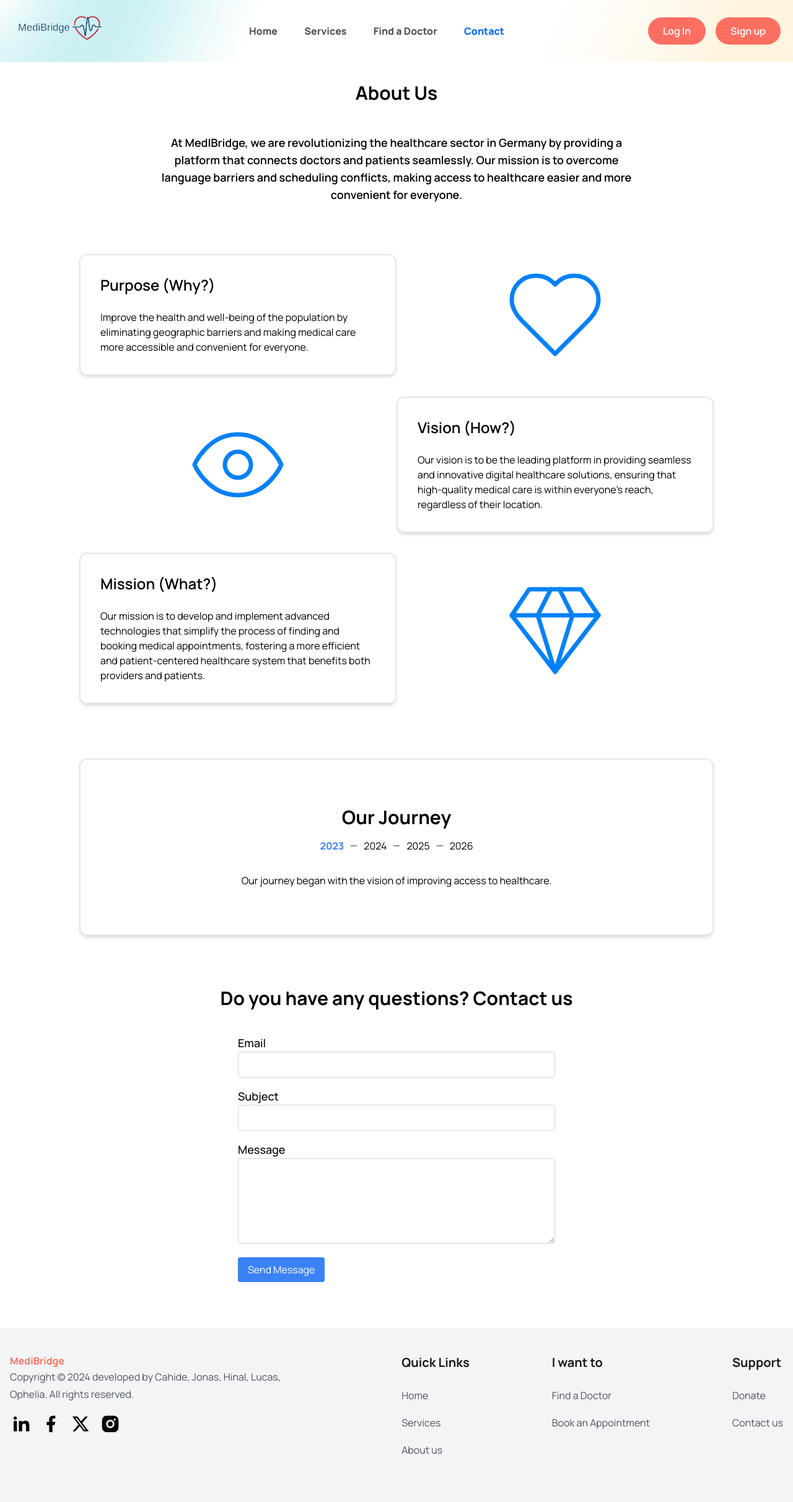
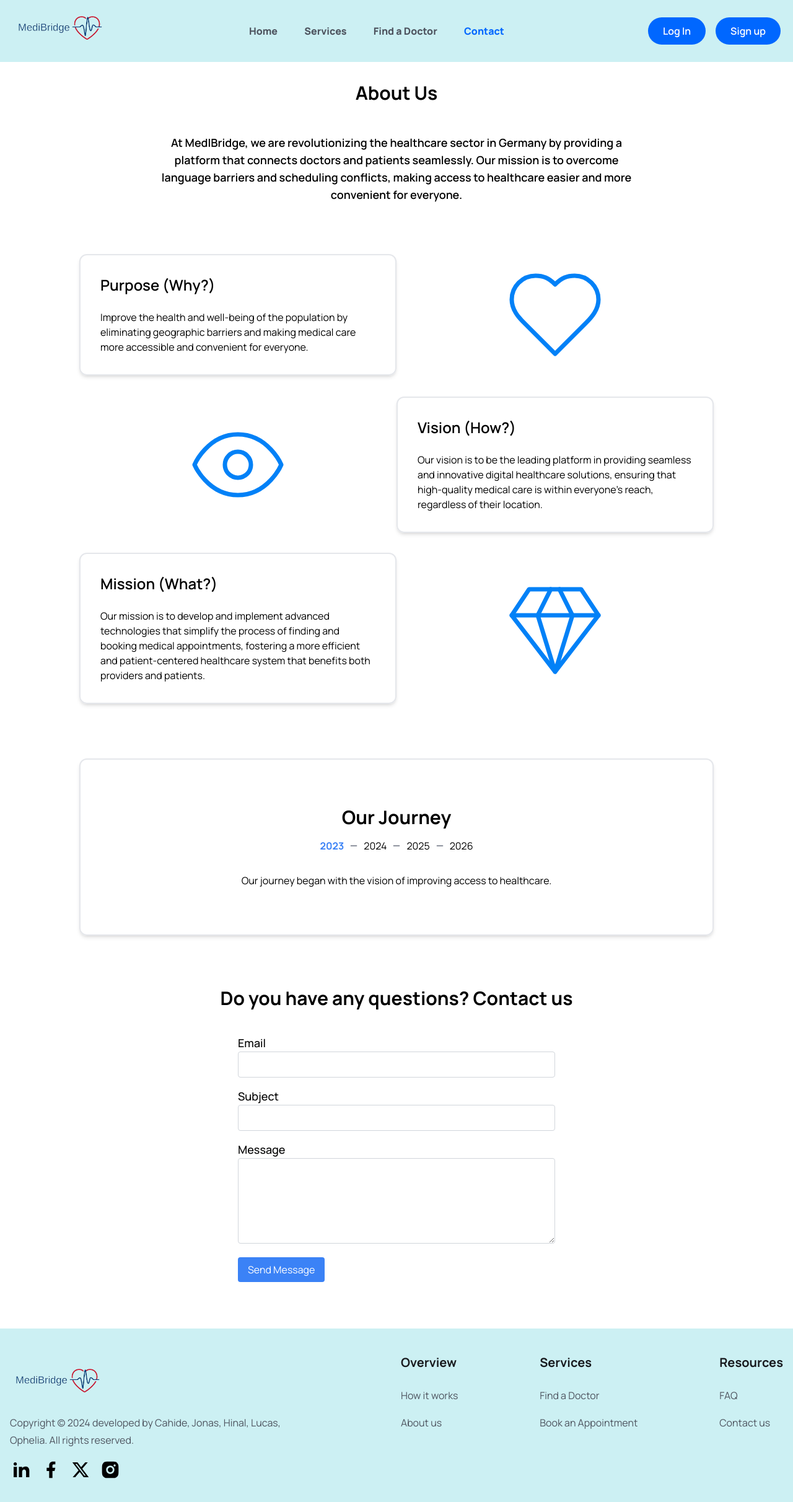
Before and after one commit to cgpakay/medibridge_frontend, a React (Vite) app: page /contact in a window 1280 px wide. Shown: the top 2424 px of the page at 62% size. Built offline with nearby package versions, Linux system fonts and the light colour scheme.

Commit message:
solved conflict merge

```diff
--- a/src/components/Footer/Footer.jsx
+++ b/src/components/Footer/Footer.jsx
@@ -5,6 +5,7 @@ import {
   RiFacebookFill,
   RiInstagramFill,
 } from "react-icons/ri";
+import logomedibridge from "../../assets/images/logo_medibridge.png";
 
 const socialLinks = [
   {
@@ -26,27 +27,27 @@ const socialLinks = [
 ];
 
 const quickLinks01 = [
+  // {
+  //   path: "/home",
+  //   display: "Home",
+  // },
   {
-    path: "/home",
-    display: "Home",
+    path: "/",
+    display: "How it works",
   },
   {
-    path: "/services",
-    display: "Services",
-  },
-  {
-    path: "/",
+    path: "/contact",
     display: "About us",
   },
 ];
 
 const quickLinks02 = [
   {
-    path: "/find-a-doctor",
+    path: "/doctors",
     display: "Find a Doctor",
   },
   {
-    path: "/",
+    path: "/login",
     display: "Book an Appointment",
   },
 ];
@@ -54,24 +55,27 @@ const quickLinks02 = [
 const quickLinks03 = [
   {
     path: "/",
-    display: "Donate",
+    display: "FAQ",
   },
   {
-    path: "/about-us",
+    path: "/contact",
     display: "Contact us",
   },
 ];
 
 const Footer = () => {
-
   const year = new Date().getFullYear();
 
   return (
-    <footer className="pb-16 pt-10 bg-gray-100">
+    <footer className="pb-16 pt-10 bg-customBackground">
       <div className="container mx-auto px-4">
         <div className="flex flex-wrap justify-between">
           <div className="w-full lg:w-2/5 mb-6 lg:mb-0">
-            <p className="text-primaryColor font-bold">MediBridge</p>
+            <img
+              src={logomedibridge}
+              alt="logo"
+              className="max-w-full h-auto w-[100px] lg:w-[150px]"
+            />
             <p className="text-[16px] leading-7 font-[400] text-textColor">
               Copyright © {year} developed by Cahide, Jonas, Hinal, Lucas,
               Ophelia. All rights reserved.
@@ -90,7 +94,7 @@ const Footer = () => {
           </div>
           <div className="hidden lg:block ">
             <h2 className="text-[20px] leading-[30px] font-[700] mb-6 text-headingColor">
-              Quick Links
+              Overview
             </h2>
             <ul>
               {quickLinks01.map((item, index) => (
@@ -107,7 +111,7 @@ const Footer = () => {
           </div>
           <div className="hidden lg:block ">
             <h2 className="text-[20px] leading-[30px] font-[700] mb-6 text-headingColor">
-              I want to
+              Services
             </h2>
             <ul>
               {quickLinks02.map((item, index) => (
@@ -124,7 +128,7 @@ const Footer = () => {
           </div>
           <div className="hidden lg:block ">
             <h2 className="text-[20px] leading-[30px] font-[700] mb-6 text-headingColor">
-              Support
+              Resources
             </h2>
             <ul>
               {quickLinks03.map((item, index) => (
--- a/src/index.css
+++ b/src/index.css
@@ -25,11 +25,11 @@
     @apply text-[18px] leading-[30px] font-[400] text-textColor mt-[18px];
   }
   .header {
-    @apply bg-[url('./assets/images/mask.png')] bg-no-repeat bg-center bg-cover w-full h-[100px] leading-[100px];
+    @apply bg-[#CCF0F3] bg-no-repeat bg-center bg-cover w-full h-[100px] leading-[100px];
   }
 
   .hero__section {
-    @apply bg-[url('./assets/images/hero-bg.png')] bg-no-repeat bg-center bg-cover;
+    @apply bg-[] bg-no-repeat bg-center bg-cover;
   }
 }
 
--- a/src/pages/Home.jsx
+++ b/src/pages/Home.jsx
@@ -88,7 +88,7 @@ const Home = () => {
                 <h1 className="text-headingColor text-[36px] leading-[46px] md:text-[60px] md:leading-[70px] font-[800] ">
                   Online doctor consultations made easy
                 </h1>
-                <p className="text__para pt-5">
+                <p className="text__para pt-8">
                   MediBridge connects patients with doctors for online
                   consultations, providing expert solutions for various diseases
                   and health issues. Access professional medical advice and care
--- a/tailwind.config.js
+++ b/tailwind.config.js
@@ -4,12 +4,13 @@ export default {
   theme: {
     extend: {
       colors: {
-        primaryColor: "#FF6F61",
+        primaryColor: "#0067FF",
         yellowColor: "#FEB60D",
         purpleColor: "#9771FF",
         irisBlueColor: "#01B5C5",
         headingColor: "#181A1E",
         textColor: "#4E545F",
+        customBackground: "#CCF0F3",
       },
 
       boxShadow: {
```
